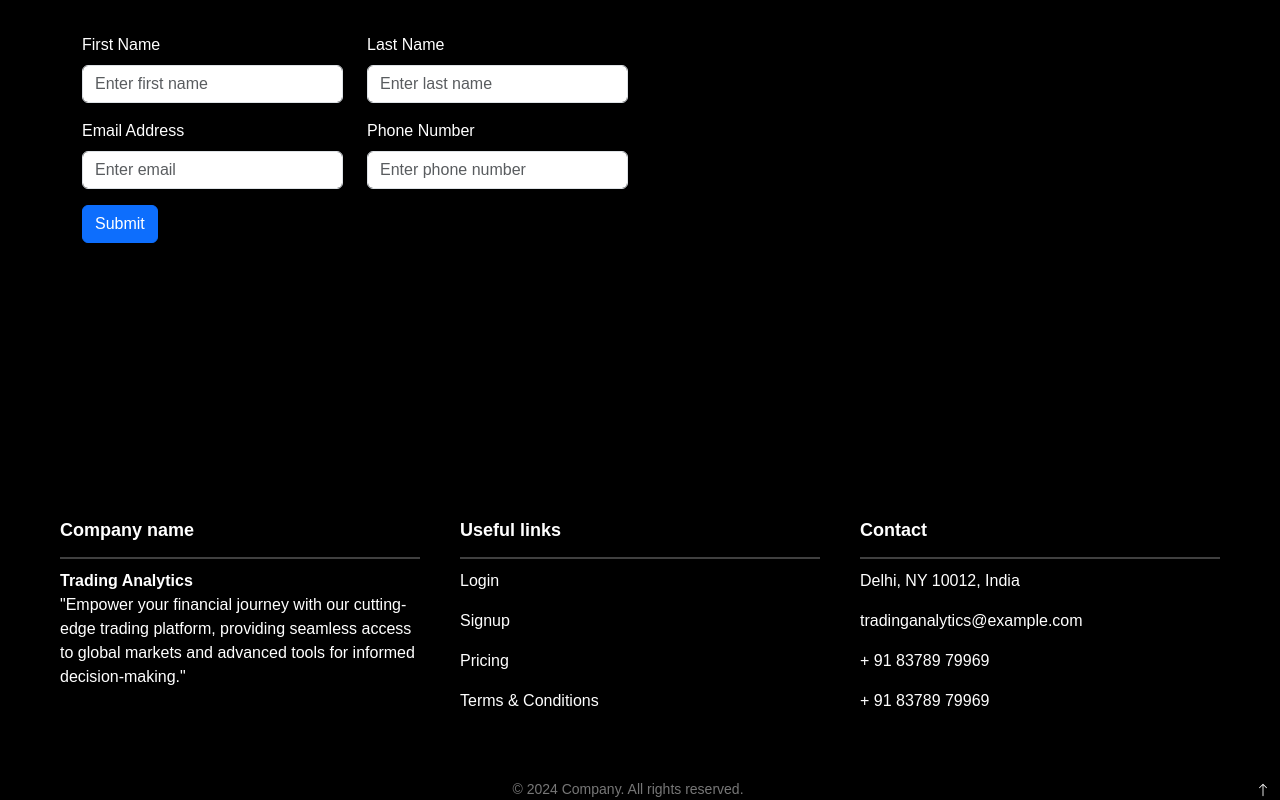
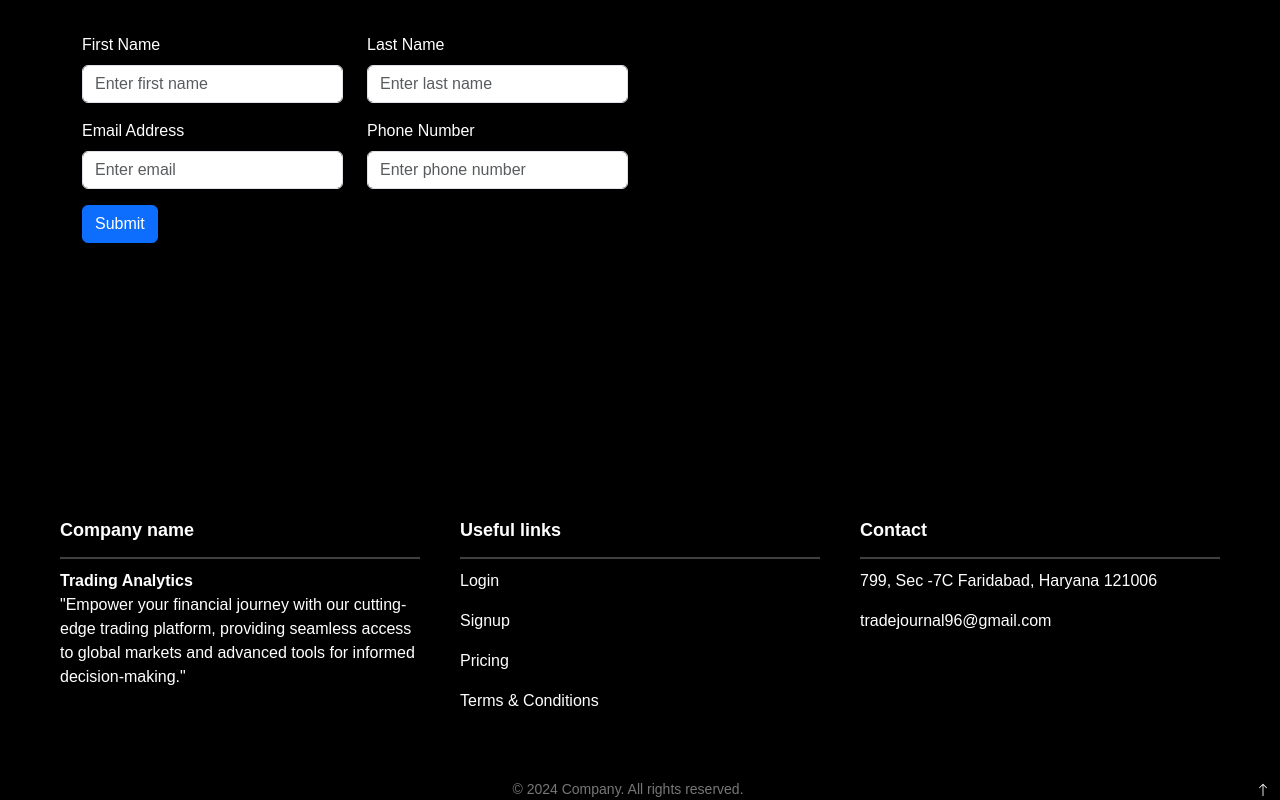
Before and after one commit to Sohel478/LandingPage, a React (Create React App) app: page / in a window 1280 px wide. Shown: the part 9587-10387 px from the top of the page. Built offline with nearby package versions, Linux system fonts and the light colour scheme; a web font is replaced by a local one.

Commit message:
Update Footer.js

```diff
--- a/src/Components/Footer/Footer.js
+++ b/src/Components/Footer/Footer.js
@@ -66,17 +66,12 @@ function Footer() {
           <h6 className="section-title">Contact</h6>
           <hr className="section-divider" />
           <p>
-            <i className="fas fa-home"></i> Delhi, NY 10012, India
+            <i className="fas fa-home"></i> 799, Sec -7C Faridabad, Haryana 121006
           </p>
           <p>
-            <i className="fas fa-envelope"></i> tradinganalytics@example.com
+            <i className="fas fa-envelope"></i> tradejournal96@gmail.com
           </p>
-          <p>
-            <i className="fas fa-phone"></i> + 91 83789 79969
-          </p>
-          <p>
-            <i className="fas fa-print"></i> + 91 83789 79969
-          </p>
+
         </div>
       </div>
       <div className="footer-text">
```
